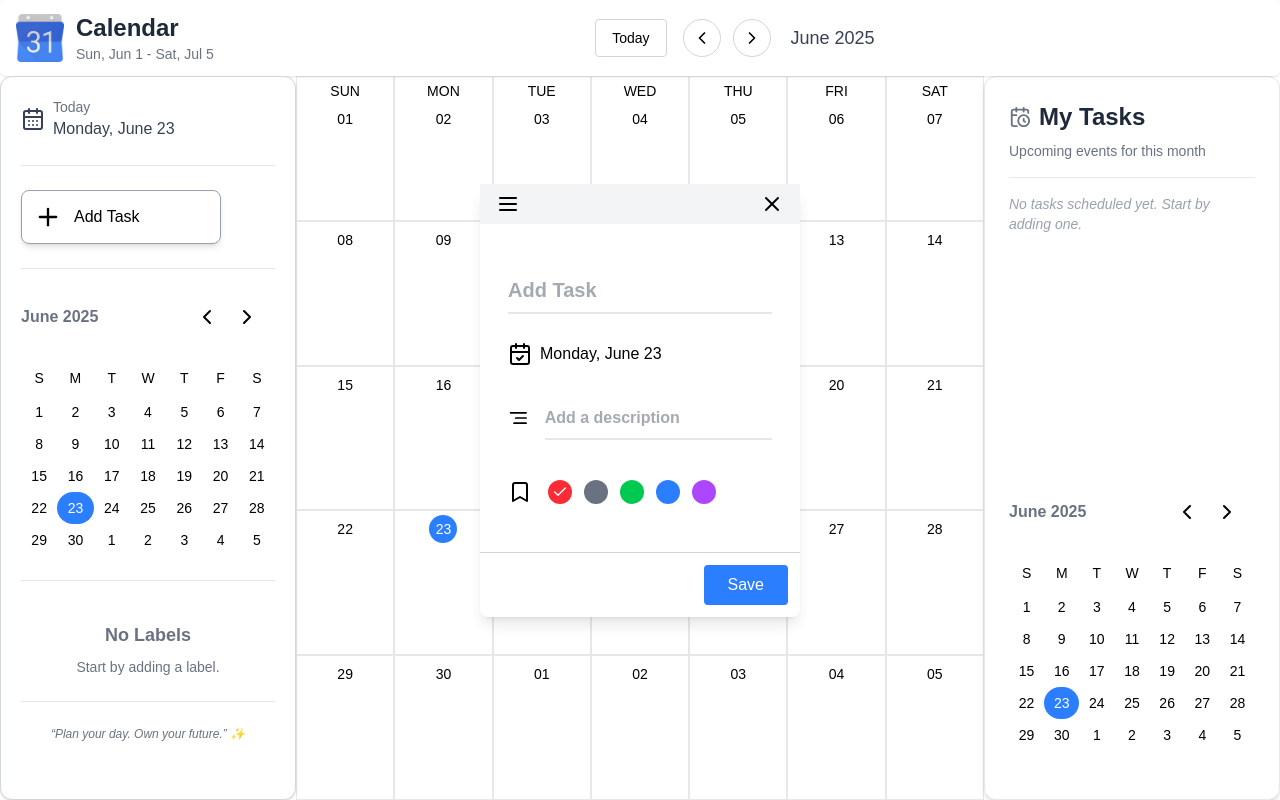
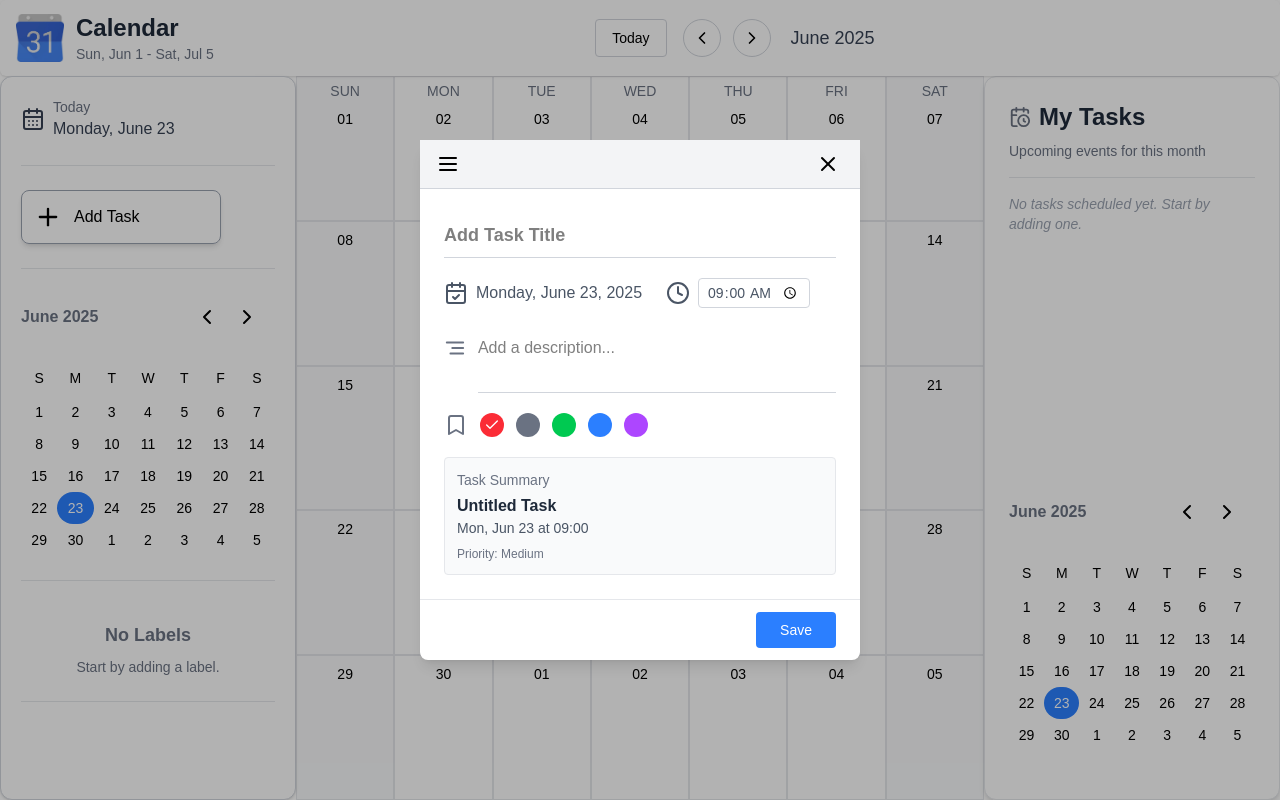
Before and after one commit to NAVIN0507/calendar, a React (Vite) app: page / in a window 1280 px wide. Both pictures are taken after a click on the button "Add Task". Built offline with nearby package versions, Linux system fonts and the light colour scheme.

Commit message:
added sidebar

```diff
--- a/src/components/Day.jsx
+++ b/src/components/Day.jsx
@@ -1,49 +1,77 @@
 import dayjs from 'dayjs'
+import { CornerDownRight, CalendarCheck2, Info } from 'lucide-react'
+import React, { useContext, useEffect, useState } from 'react'
+import GlobalContext from '../context/GlobalContext'
 
-import { CornerDownRight } from 'lucide-react';
-import React, { useContext , useEffect, useState } from 'react'
-import GlobalContext from '../context/GlobalContext'
-import { gsap } from "gsap";
-import { useGSAP } from "@gsap/react";
 const labelColors = {
   red: 'bg-red-300',
   gray: 'bg-gray-300',
   green: 'bg-green-300',
   blue: 'bg-blue-300',
   purple: 'bg-purple-300',
-};
-const Day = ({day , rowIdx}) => {
-
-  const {setDaySelected , setShowEventModel ,filteredEvents , setSelectedEvent}  = useContext(GlobalContext);
-  const [dayEvents, setdayEvents] = useState([]);
-  useEffect(()=>{
-    const events  = filteredEvents.filter((evt)=>dayjs(evt.day).format("DD-MM-YY")===day.format("DD-MM-YY"))
-    setdayEvents(events)
-  } , [filteredEvents])
-    const getCurrentDateClass = ()=>{
-        return day.format("DD-MM-YY") === dayjs().format("DD-MM-YY") ?  'bg-blue-500 text-white rounded-full w-7' :''
 }
 
+const Day = ({ day, rowIdx }) => {
+  const { setDaySelected, setShowEventModel, filteredEvents, setSelectedEvent } =
+    useContext(GlobalContext)
+
+  const [dayEvents, setdayEvents] = useState([])
+
+  useEffect(() => {
+    const events = filteredEvents.filter(
+      (evt) => dayjs(evt.day).format('DD-MM-YY') === day.format('DD-MM-YY')
+    )
+    setdayEvents(events)
+  }, [filteredEvents, day])
+
+  const getCurrentDateClass = () => {
+    return day.format('DD-MM-YY') === dayjs().format('DD-MM-YY')
+      ? 'bg-blue-500 text-white rounded-full w-7'
+      : ''
+  }
+
+  const isWeekend = day.format('ddd') === 'Sat' || day.format('ddd') === 'Sun'
+
   return (
-    <div className='border border-gray-200 flex flex-col'>
-        <header className='flex flex-col items-center'>
-            {rowIdx===0 &&   <p className='text-sm mt-1'>{day.format('ddd').toUpperCase()}</p> }
-
+    <div className={`border border-gray-200 flex flex-col px-1 pb-1 ${isWeekend ? 'bg-gray-50' : ''}`}>
+      <header className="flex flex-col items-center">
+        {rowIdx === 0 && (
+          <p className="text-sm mt-1 font-medium text-gray-500">{day.format('ddd').toUpperCase()}</p>
+        )}
         <p className={`text-sm p-1 my-1 text-center ${getCurrentDateClass()}`}>
           {day.format('DD')}
         </p>
+        {dayEvents.length > 0 && (
+          <span className="text-xs text-gray-400">
+            {dayEvents.length} task{dayEvents.length > 1 ? 's' : ''}
+          </span>
+        )}
       </header>
-     <div className='flex-1 cursor-pointer ml-1' onClick={()=>{
+
+      <div
+        className="flex-1 cursor-pointer"
+        onClick={() => {
           setDaySelected(day)
           setShowEventModel(true)
-
-     }}>
-      {dayEvents.map((evt , idx)=>(
-        <div key={idx}
-        onClick={()=>setSelectedEvent(evt)}
-        className={`${labelColors[evt.label]} p-1 mr-3 text-gray-600 text-sm rounded mb-1 truncate w-11/12 h-14 day-event`} id='days'>
-          {evt.title}
-        <span className='flex gap-2 ml-2'>  <CornerDownRight /> {evt.description} </span>
+        }}
+      >
+        {dayEvents.map((evt, idx) => (
+          <div
+            key={idx}
+            onClick={() => setSelectedEvent(evt)}
+            title={evt.description}
+            className={`${labelColors[evt.label]} p-2 mr-2 text-gray-700 text-sm rounded-md mb-1 w-full h-auto shadow-sm hover:shadow-md transition-all duration-200 truncate`}
+          >
+            <div className="flex items-center gap-2">
+              <CalendarCheck2 size={16} />
+              <span className="font-medium truncate">{evt.title}</span>
+            </div>
+            {evt.description && (
+              <span className="flex items-center gap-2 text-xs text-gray-600 mt-1">
+                <CornerDownRight size={14} />
+                {evt.description}
+              </span>
+            )}
           </div>
         ))}
       </div>
--- a/src/components/EventModel.jsx
+++ b/src/components/EventModel.jsx
@@ -1,96 +1,155 @@
-import { Bookmark, CalendarCheckIcon, Clock, Menu, Trash, X } from 'lucide-react'
+import {
+    Bookmark,
+    CalendarCheckIcon,
+    Clock,
+    Menu,
+    Trash,
+    X,
+    AlignRight,
+    Check,
+    Bell,
+    BellOff,
+    Tag
+  } from 'lucide-react'
   import React, { useContext, useState } from 'react'
   import GlobalContext from '../context/GlobalContext'
-import { AlignRight , Check } from 'lucide-react'
-const labelsClasses = [
-    'red',
-    'gray',
-    'green',
-    'blue',
-    'purple'
-]
+  import dayjs from 'dayjs'
+
+  const labelsClasses = ['red', 'gray', 'green', 'blue', 'purple']
+
   const labelColors = {
     red: 'bg-red-500',
     gray: 'bg-gray-500',
     green: 'bg-green-500',
     blue: 'bg-blue-500',
     purple: 'bg-purple-500',
-  };
+  }
+
+  const priorities = {
+    Low: 'text-green-600 border-green-300',
+    Medium: 'text-yellow-600 border-yellow-300',
+    High: 'text-red-600 border-red-300',
+  }
 
   const EventModel = () => {
-    const {setShowEventModel , daySelected , dispatchCalEvent , selectedEvent}  = useContext(GlobalContext);
-    const [title, settitle] = useState(selectedEvent ? selectedEvent.title : '');
-    const [description, setdescription] = useState(selectedEvent ? selectedEvent.description :'');
-    const [selectedLabel, setselectedLabel] = useState(selectedEvent ? labelsClasses.find((lbl)=>lbl === selectedEvent.label) : labelsClasses[0])
-    function handleSave(){
+    const { setShowEventModel, daySelected, dispatchCalEvent, selectedEvent } = useContext(GlobalContext)
+
+    const [title, setTitle] = useState(selectedEvent?.title || '')
+    const [description, setDescription] = useState(selectedEvent?.description || '')
+    const [selectedLabel, setSelectedLabel] = useState(
+      selectedEvent ? labelsClasses.find((lbl) => lbl === selectedEvent.label) : labelsClasses[0]
+    )
+    const [priority, setPriority] = useState(selectedEvent?.priority || 'Medium')
+    const [time, setTime] = useState(selectedEvent ? dayjs(selectedEvent.time).format('HH:mm') : '09:00')
+    const [notify, setNotify] = useState(true)
+    const [tags, setTags] = useState(selectedEvent?.tags || '')
+
+    const handleSave = (e) => {
+      e.preventDefault()
       const task = {
         title,
         description,
-            label:selectedLabel,
-            day:daySelected.valueOf(),
-            id:selectedEvent ? selectedEvent.id :  Date.now(),
-            time: new Date().getTime()
+        label: selectedLabel,
+        day: daySelected.valueOf(),
+        id: selectedEvent ? selectedEvent.id : Date.now(),
+        time: dayjs(`${daySelected.format('YYYY-MM-DD')}T${time}`).valueOf(),
+        notify,
+        priority,
+        tags,
       }
-        if(selectedEvent){
-            dispatchCalEvent({type:'update' , payload:task})
-        }
-        else{
-        dispatchCalEvent({type:'push' , payload:task})
-        }
+      dispatchCalEvent({ type: selectedEvent ? 'update' : 'push', payload: task })
       setShowEventModel(false)
     }
+
     return (
-    <div className='h-screen w-full fixed left-0 top-0 flex justify-center items-center'>
-        <form action="" className='bg-white rounded-lg shadow-lg w-1/4'>
-        <header className='bg-gray-100 px-4 py-2 flex justify-between items-center'>
-            <span className=''>
-                <Menu/>
-            </span>
-            <div className='flex gap-1'>
+      <div className="h-screen w-full fixed left-0 top-0 flex justify-center items-center z-50 bg-black/30">
+        <form className="bg-white rounded-lg shadow-lg w-[440px]">
+          <header className="bg-gray-100 px-4 py-2 flex justify-between items-center border-b border-gray-300">
+            <Menu />
+            <button type="button" onClick={() => setShowEventModel(false)} className="hover:bg-gray-200 p-1 rounded">
+              <X />
+            </button>
+          </header>
 
-            <button onClick={()=>setShowEventModel(false)} className='cursor-pointer'>
-                <span>
-                    <X/>
-                </span>
-            </button>
+          <div className="p-6 space-y-5">
+            {/* Title */}
+            <input
+              type="text"
+              placeholder="Add Task Title"
+              value={title}
+              onChange={(e) => setTitle(e.target.value)}
+              className="w-full text-lg font-semibold border-b border-gray-300 py-2 focus:outline-none focus:border-blue-500"
+            />
+
+            {/* Date & Time */}
+            <div className="flex items-center gap-2 text-gray-600">
+              <CalendarCheckIcon />
+              <p>{daySelected.format('dddd, MMMM DD, YYYY')}</p>
+              <Clock className="ml-4" />
+              <input
+                type="time"
+                value={time}
+                onChange={(e) => setTime(e.target.value)}
+                className="border border-gray-300 rounded px-2 py-1 text-sm"
+              />
             </div>
-        </header>
-        <div className='p-7 -mt-4'>
-            <div className='grid grid-cols-1/5 items-end gap-y-7'>
-            <div></div>
-            <input type="text" name='title' placeholder='Add Task' value={title} onChange={(e)=>settitle(e.target.value)} className='pt-3 border-0 text-gray-600 text-xl font-semibold pb-2 w-full border-b-2 border-gray-200 focus:outline-none focus:ring-0 focus:border-blue-500'/>
-            <div className='flex gap-2'>
-            <span className=''>
-                <CalendarCheckIcon/>
-            </span>
-            <p>{daySelected.format('dddd, MMMM DD')}</p>
+
+            {/* Description */}
+            <div className="flex items-start gap-3">
+              <AlignRight className="mt-2 text-gray-500" />
+              <textarea
+                placeholder="Add a description..."
+                value={description}
+                onChange={(e) => setDescription(e.target.value)}
+                className="w-full resize-none border-b border-gray-300 py-2 focus:outline-none focus:border-blue-500"
+              />
             </div>
-            <div className='flex gap-4'>
-            <AlignRight className='mt-3'/>
-            <input type="text" name='description' placeholder='Add a description' value={description} onChange={(e)=>setdescription(e.target.value)} className='pt-3 border-0 text-gray-600  font-semibold pb-2 w-full border-b-2 border-gray-200 focus:outline-none focus:ring-0 focus:border-blue-500'/>
-            </div>
-            <div className='flex gap-4'>
-            <Bookmark className='mt-3'/>
-         <div className='mt-3 flex gap-3'>
+
+            {/* Label */}
+            <div className="flex items-center gap-3">
+              <Bookmark className="text-gray-500" />
               {labelsClasses.map((lb) => (
                 <span
                   key={lb}
                   className={`${labelColors[lb]} w-6 h-6 rounded-full flex items-center justify-center cursor-pointer`}
-    onClick={()=>setselectedLabel(lb)}
+                  onClick={() => setSelectedLabel(lb)}
                 >
-    {selectedLabel === lb    &&  (<Check className="text-white w-4 h-4" />) }
-
+                  {selectedLabel === lb && <Check className="text-white w-4 h-4" />}
                 </span>
               ))}
             </div>
+
+
+
+            {/* Preview */}
+            <div className="bg-gray-50 p-3 rounded border border-gray-200">
+              <h3 className="text-sm font-medium text-gray-500 mb-1">Task Summary</h3>
+              <p className="text-gray-800 font-semibold">{title || 'Untitled Task'}</p>
+              <p className="text-sm text-gray-600">{daySelected.format('ddd, MMM D')} at {time}</p>
+              {description && <p className="text-sm text-gray-600 italic mt-1 line-clamp-2">{description}</p>}
+              <p className="text-xs text-gray-500 mt-2">Priority: {priority}</p>
+              {tags && <p className="text-xs text-gray-500">Tags: {tags}</p>}
             </div>
           </div>
-        </div>
-        <footer className='flex justify-end border-t border-gray-300 p-3 mt-5'>
-        {selectedEvent &&  <button onClick={()=>dispatchCalEvent({type:'delete' , payload:selectedEvent})} className='flex mr-4 gap-2 items-center justify-center border border-gray-500 cursor-pointer rounded-lg p-2'>
-                    Delete
-                </button>}
-            <button type='submit' className='bg-blue-500 hover:bg-blue-600 px-6 py-2 rounded text-white' onClick={handleSave}>Save  </button>
+
+          {/* Footer */}
+          <footer className="flex justify-end gap-3 border-t border-gray-200 px-6 py-3">
+            {selectedEvent && (
+              <button
+                type="button"
+                onClick={() => dispatchCalEvent({ type: 'delete', payload: selectedEvent })}
+                className="flex gap-2 items-center text-sm text-red-600 border border-red-400 rounded px-4 py-2 hover:bg-red-50"
+              >
+                <Trash size={16} /> Delete
+              </button>
+            )}
+            <button
+              type="submit"
+              onClick={handleSave}
+              className="bg-blue-500 hover:bg-blue-600 px-6 py-2 rounded text-white text-sm font-medium"
+            >
+              Save
+            </button>
           </footer>
         </form>
       </div>
--- a/src/components/SideBar.jsx
+++ b/src/components/SideBar.jsx
@@ -48,9 +48,6 @@ const SideBar = () => {
 
       <hr className="border-gray-200" />
 
-      <div className="text-xs text-center text-gray-500 italic">
-        “Plan your day. Own your future.” ✨
-      </div>
     </aside>
   )
 }
--- a/src/components/Tasks.jsx
+++ b/src/components/Tasks.jsx
@@ -56,7 +56,7 @@ const Tasks = () => {
           </div>
         )
       })}
-    </div>
+</div>
   )
 }
 
```
Lines whose indentation alone changed are shown as unchanged.
